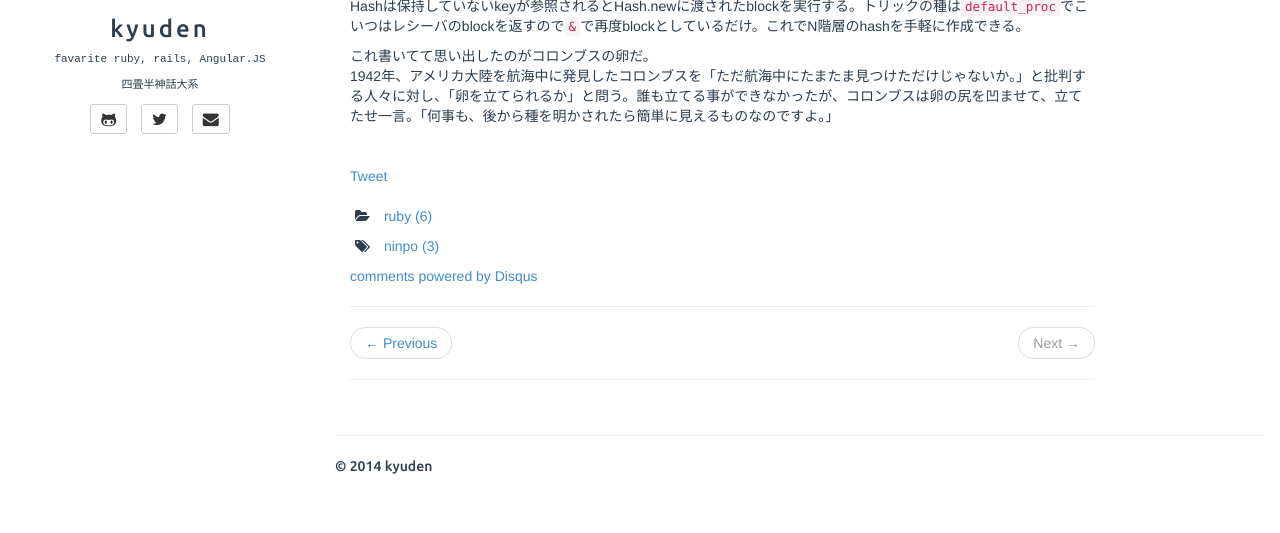
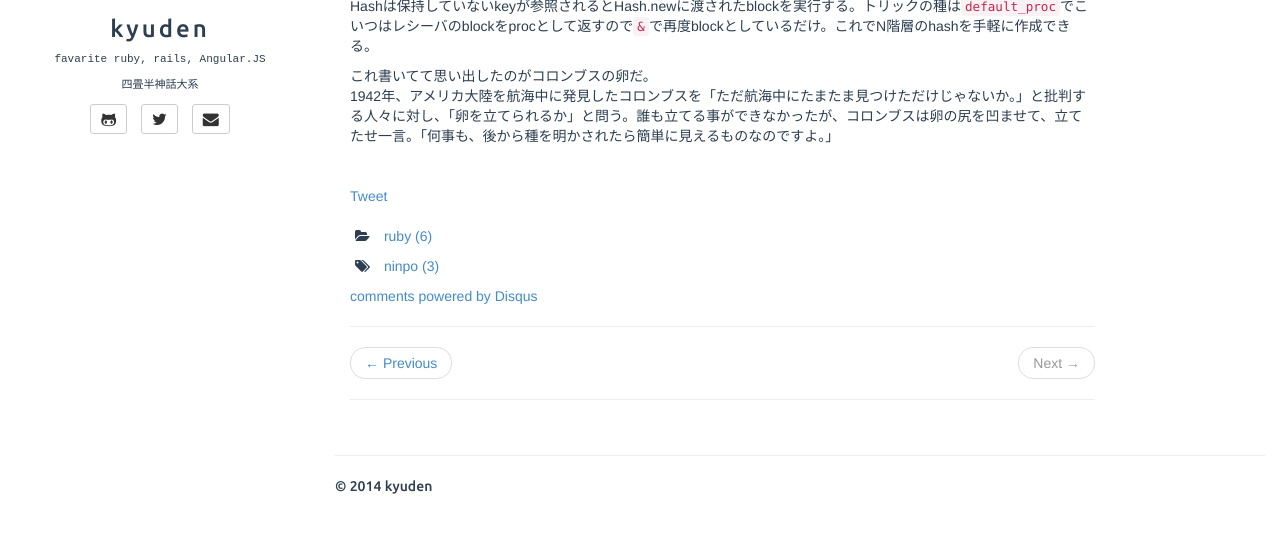
Before and after one commit to kyuden/kyuden.github.com, a Jekyll site: the page built from _posts/2014-05-18-hash-nest-nest.md, in a window 1280 px wide, cut to the strip 282-815 px from the top of the page. Built offline with Jekyll 4.4.1, drawn with Linux system fonts in a browser that asks for light colours; nearby versions of some CDN libraries; comment, search, counter and statistics services are not loaded.

Commit message:
2014-05-18-hash-nest-nest.md 2

```diff
--- a/_posts/2014-05-18-hash-nest-nest.md
+++ b/_posts/2014-05-18-hash-nest-nest.md
@@ -13,7 +13,7 @@ hash = Hash.new {|h,k| h[k] = Hash.new(&h.default_proc) }
 hash[:get][:path] = '/' # => { get: {path: '/'} }
 {% endhighlight %}
 
-Hashは保持していないkeyが参照されるとHash.newに渡されたblockを実行する。トリックの種は`default_proc`でこいつはレシーバのblockを返すので`&`で再度blockとしているだけ。これでN階層のhashを手軽に作成できる。
+Hashは保持していないkeyが参照されるとHash.newに渡されたblockを実行する。トリックの種は`default_proc`でこいつはレシーバのblockをprocとして返すので`&`で再度blockとしているだけ。これでN階層のhashを手軽に作成できる。
 
 これ書いてて思い出したのがコロンブスの卵だ。
 1942年、アメリカ大陸を航海中に発見したコロンブスを「ただ航海中にたまたま見つけただけじゃないか。」と批判する人々に対し、「卵を立てられるか」と問う。誰も立てる事ができなかったが、コロンブスは卵の尻を凹ませて、立てたせ一言。「何事も、後から種を明かされたら簡単に見えるものなのですよ。」
```
